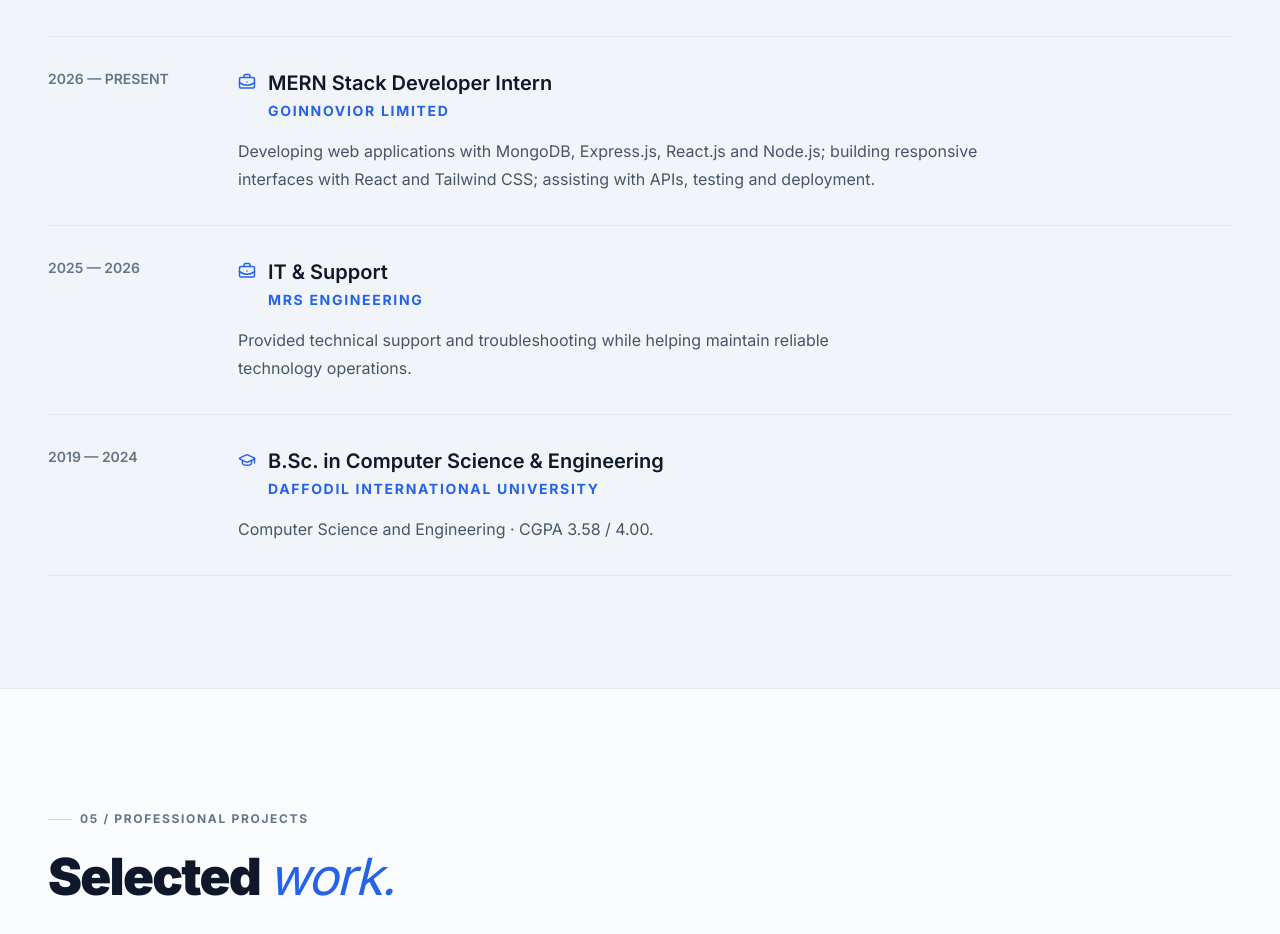
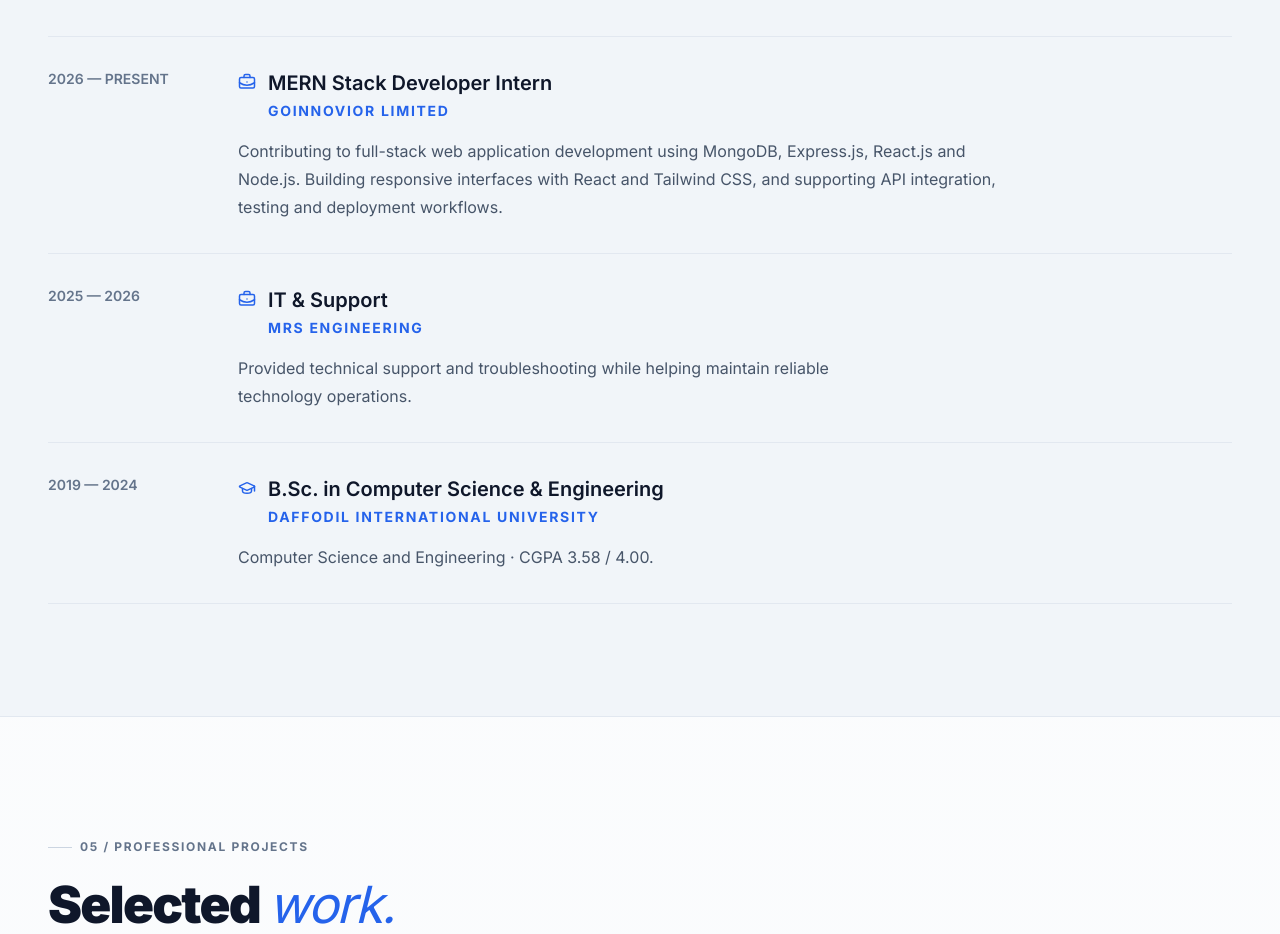
Before and after one commit to Mehedi1-SWE/portfolio, a Next.js app: page / in a window 1280 px wide. Shown: the part 3580-4514 px from the top of the page. Built offline with nearby package versions, Linux system fonts and the light colour scheme.

Commit message:
Clarify internship responsibilities

```diff
--- a/components/Experience.tsx
+++ b/components/Experience.tsx
@@ -2,7 +2,7 @@ import { BriefcaseBusiness, GraduationCap } from "lucide-react";
 import { SectionHeading } from "./SectionHeading";
 
 const timeline = [
-  { date: "2026 — PRESENT", title: "MERN Stack Developer Intern", organization: "Goinnovior Limited", description: "Developing web applications with MongoDB, Express.js, React.js and Node.js; building responsive interfaces with React and Tailwind CSS; assisting with APIs, testing and deployment.", icon: BriefcaseBusiness },
+  { date: "2026 — PRESENT", title: "MERN Stack Developer Intern", organization: "Goinnovior Limited", description: "Contributing to full-stack web application development using MongoDB, Express.js, React.js and Node.js. Building responsive interfaces with React and Tailwind CSS, and supporting API integration, testing and deployment workflows.", icon: BriefcaseBusiness },
   { date: "2025 — 2026", title: "IT & Support", organization: "MRS Engineering", description: "Provided technical support and troubleshooting while helping maintain reliable technology operations.", icon: BriefcaseBusiness },
   { date: "2019 — 2024", title: "B.Sc. in Computer Science & Engineering", organization: "Daffodil International University", description: "Computer Science and Engineering · CGPA 3.58 / 4.00.", icon: GraduationCap },
 ];
```
